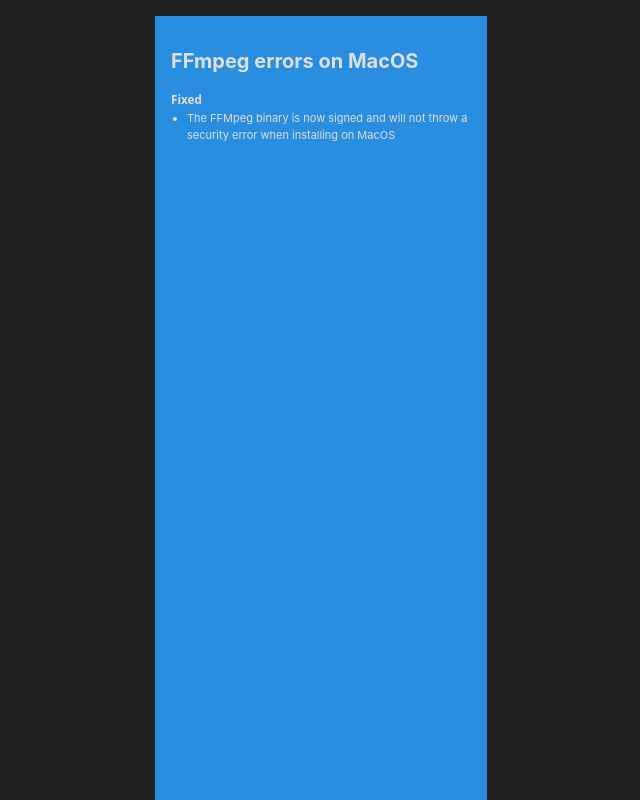
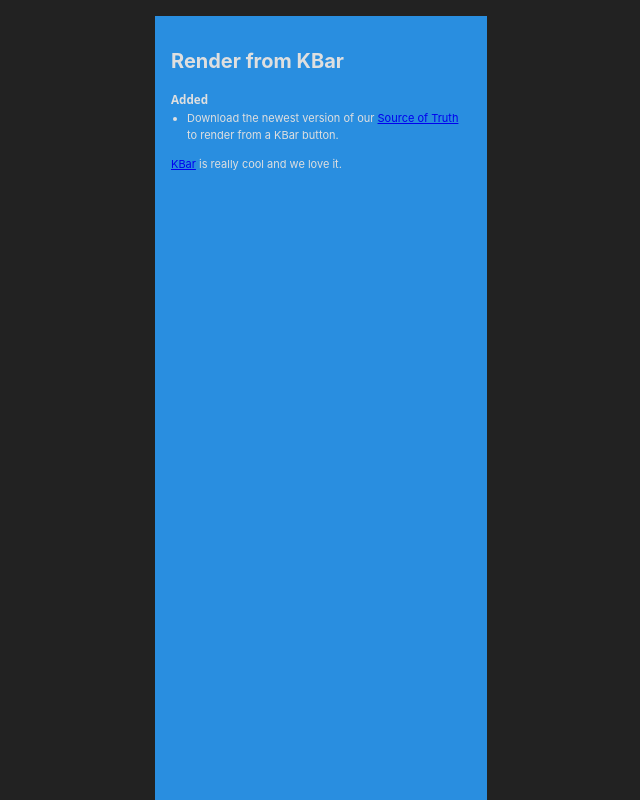
Before and after one commit to battleaxedotco/iteration, a website: page iteration-tester/index.html in a window 1280 px wide. Shown: the whole page, without its empty margins (319-959 px from the left). Drawn offline with Linux system fonts and the light colour scheme.

Commit message:
Anubis 1.1.12

```diff
--- a/index.json
+++ b/index.json
@@ -8,8 +8,8 @@
     "en": "Critical fixes to Adobe's most recent updates. Required to continue transferring shape data between Ai and Ae."
   },
   "Anubis": {
-    "version": "1.1.10",
-    "en": "<h1>FFmpeg errors on MacOS</h1> <h3>Fixed</h3> <ul> <li>The FFMpeg binary is now signed and will not throw a security error when installing on MacOS</li> </ul>"
+    "version": "1.1.12",
+    "en": "<h1>Render from KBar</h1> <h3>Added</h3> <ul> <li>Download the newest version of our <a href=\"https://link.battleaxe.co/freebies\">Source of Truth</a> to render from a KBar button.</li> </ul> <p><a href=\"https://link.battleaxe.co/freebies\">KBar</a> is really cool and we love it.</p>"
   },
   "Rubberhose3": {
     "version": "3.1.2",
--- a/iteration-tester/index.html
+++ b/iteration-tester/index.html
@@ -67,12 +67,12 @@
   <div class="panel">
     <script type="module" src="index.js"></script>
     <div id="content">
-      <h1>FFmpeg errors on MacOS</h1>
-      <h3>Fixed</h3>
+      <h1>Render from KBar</h1>
+      <h3>Added</h3>
       <ul>
-        <li>The FFMpeg binary is now signed and will not throw a security error when installing on MacOS</li>
+        <li>Download the newest version of our <a href="https://link.battleaxe.co/freebies">Source of Truth</a> to render from a KBar button.</li>
       </ul>
-
+      <p><a href="https://link.battleaxe.co/freebies">KBar</a> is really cool and we love it.</p>
 
     </div>
   </div>
```
